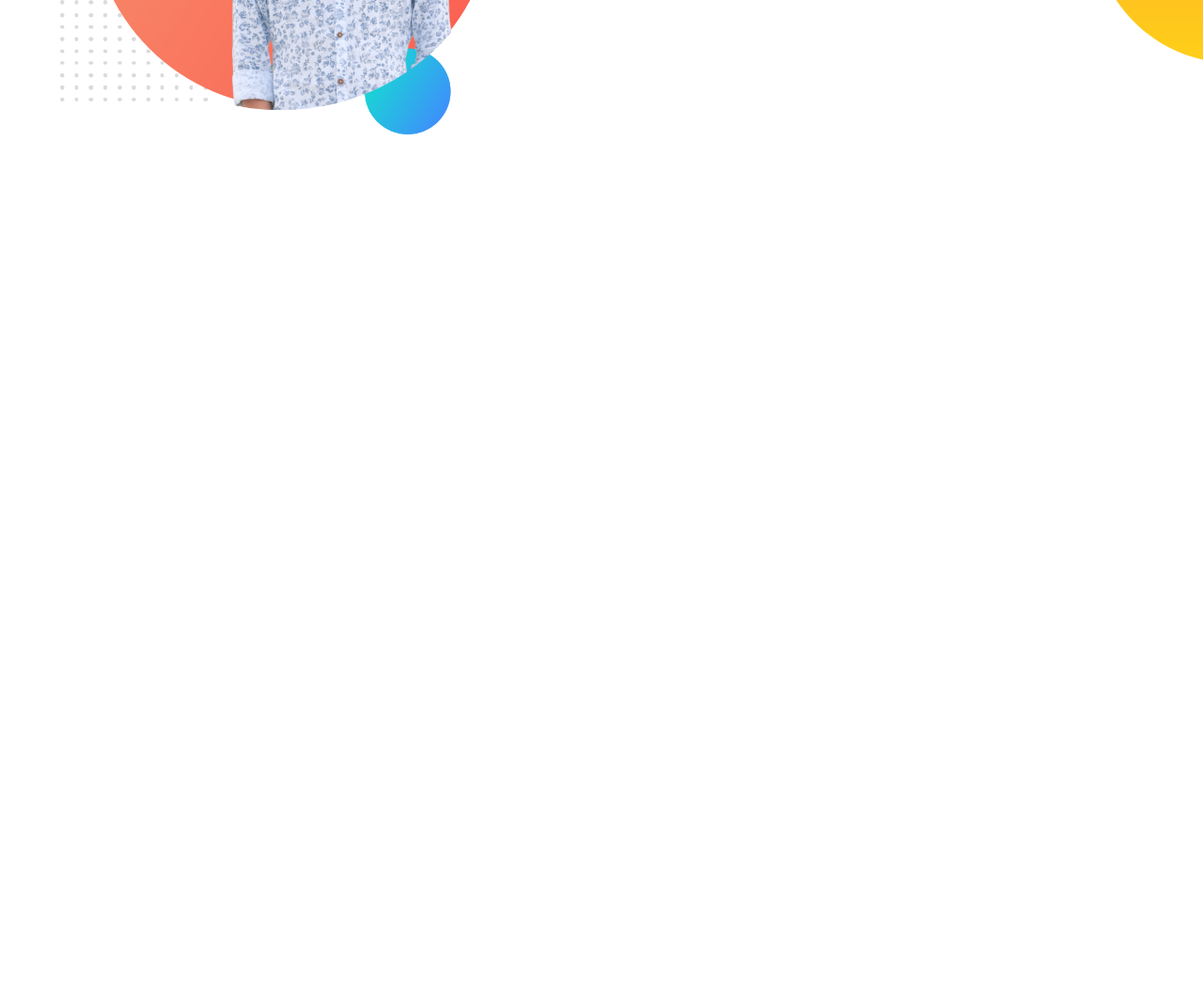
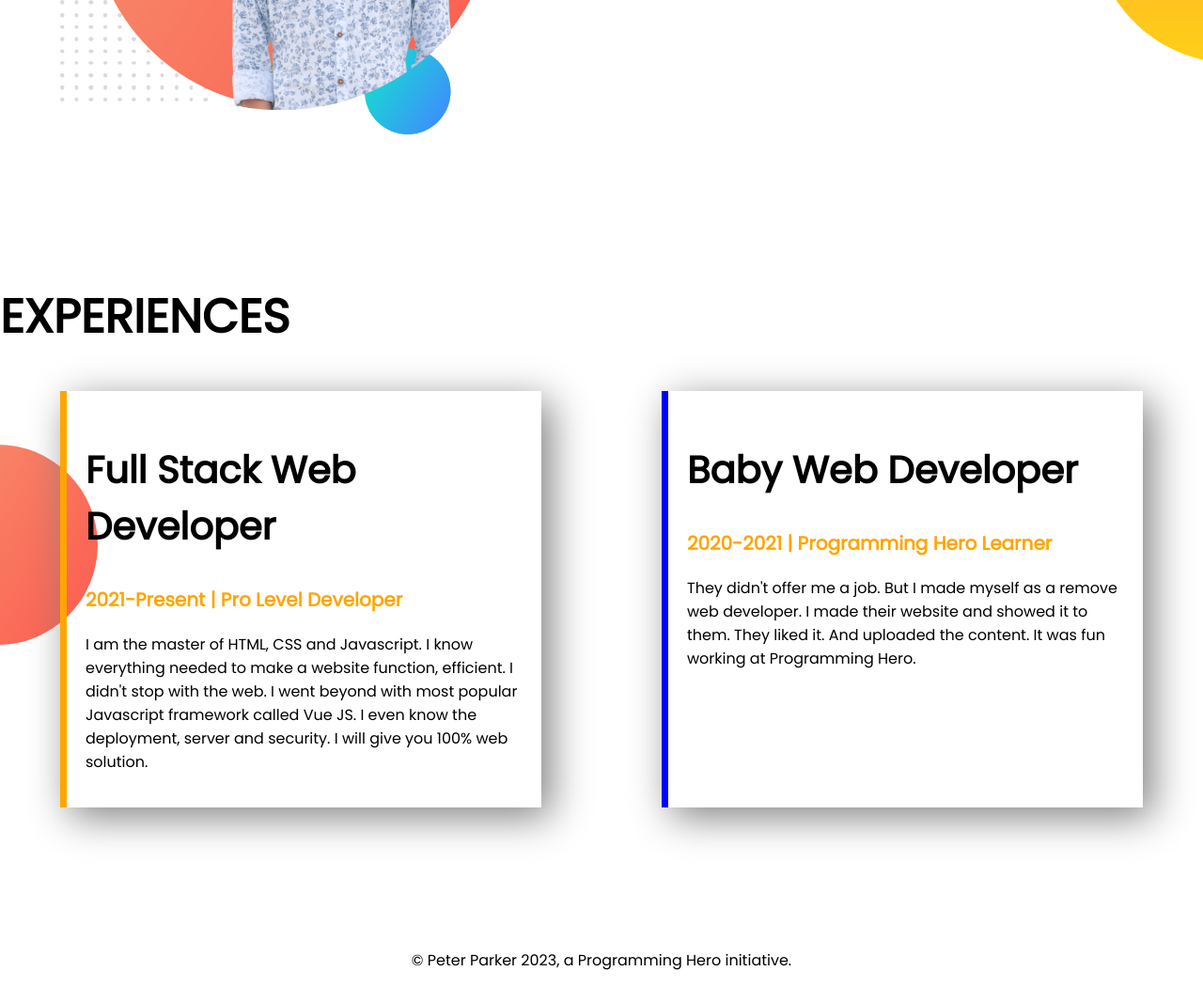
Before and after one commit to emdadul-peal/developer-portfolio, a plain HTML site: page index.html in a window 1280 px wide. Shown: the part 930-1980 px from the top of the page at 94% size. Before the commit the page ends 1230 px from the top, so only its background shows below. Drawn offline with Linux system fonts and the light colour scheme.

Commit message:
style and footer added

```diff
--- a/index.html
+++ b/index.html
@@ -14,7 +14,7 @@
 </head>
 
 <body>
-    <section class="top-banner">
+    <section class="top-banner flexible-container">
         <div class="half-width">
             <h1>Welcome To</h1>
             <h1><span class="orange">Md Peal</span> World!</h1>
@@ -30,7 +30,7 @@
             <img src="images/peal.png" alt="">
         </div>
     </section>
-    <section class="dream-big">
+    <section class="dream-big flexible-container">
         <div class="half-width">
             <img src="images/peal.png" alt="">
         </div>
@@ -42,7 +42,30 @@
             <a class="link-button" target="_blank" href="">DOWNLOAD RESUME</a>
         </div>
     </section>
+    <section class="Experience">
+        <h1>EXPERIENCES</h1>
+        <div class="flexible-container">
+            <div id="full-stack-dev" class="experience-item">
+                <h2>Full Stack Web Developer</h2>
+                <h3 class="orange">2021-Present | Pro Level Developer </h3>
+                <p>I am the master of HTML, CSS and Javascript. I know everything needed to make a website function,
+                    efficient. I didn't stop with the web. I went beyond with most popular Javascript framework called
+                    Vue
+                    JS. I even know the deployment, server and security. I will give you 100% web solution.</p>
+            </div>
+            <div id="baby-web-dev" class="experience-item">
+                <h2>Baby Web Developer</h2>
+                <h3 class="orange">2020-2021 | Programming Hero Learner</h3>
+                <p>They didn't offer me a job. But I made myself as a remove web developer. I made their website and
+                    showed
+                    it to them. They liked it. And uploaded the content. It was fun working at Programming Hero.</p>
+            </div>
+        </div>
+    </section>
 
 </body>
+<footer>
+    <p>© Peter Parker 2023, a Programming Hero initiative.</p>
+</footer>
 
 </html>
--- a/style.css
+++ b/style.css
@@ -5,6 +5,10 @@ body {
 
 h1 {
     font-size: 50px;
+}
+
+h2 {
+    font-size: 40px;
 }
 
 .orange {
@@ -15,7 +19,7 @@ h3 {
     font-size: 20px;
 }
 
-section {
+.flexible-container {
     display: flex;
     margin-bottom: 150px;
 }
@@ -48,3 +52,31 @@ section {
     background-repeat: no-repeat;
     background-position: right;
 }
+
+.experience-item {
+    width: 40%;
+    margin-left: 5%;
+    margin-right: 5%;
+    padding: 20px;
+    box-shadow: 10px 10px 40px gray;
+
+}
+
+.Experience {
+    background-image: url(images/exp-bg.png);
+    background-repeat: no-repeat;
+    background-position: left;
+
+}
+
+#full-stack-dev {
+    border-left: 7px solid orange;
+}
+
+#baby-web-dev {
+    border-left: 7px solid blue;
+}
+
+footer {
+    text-align: center;
+}
```
